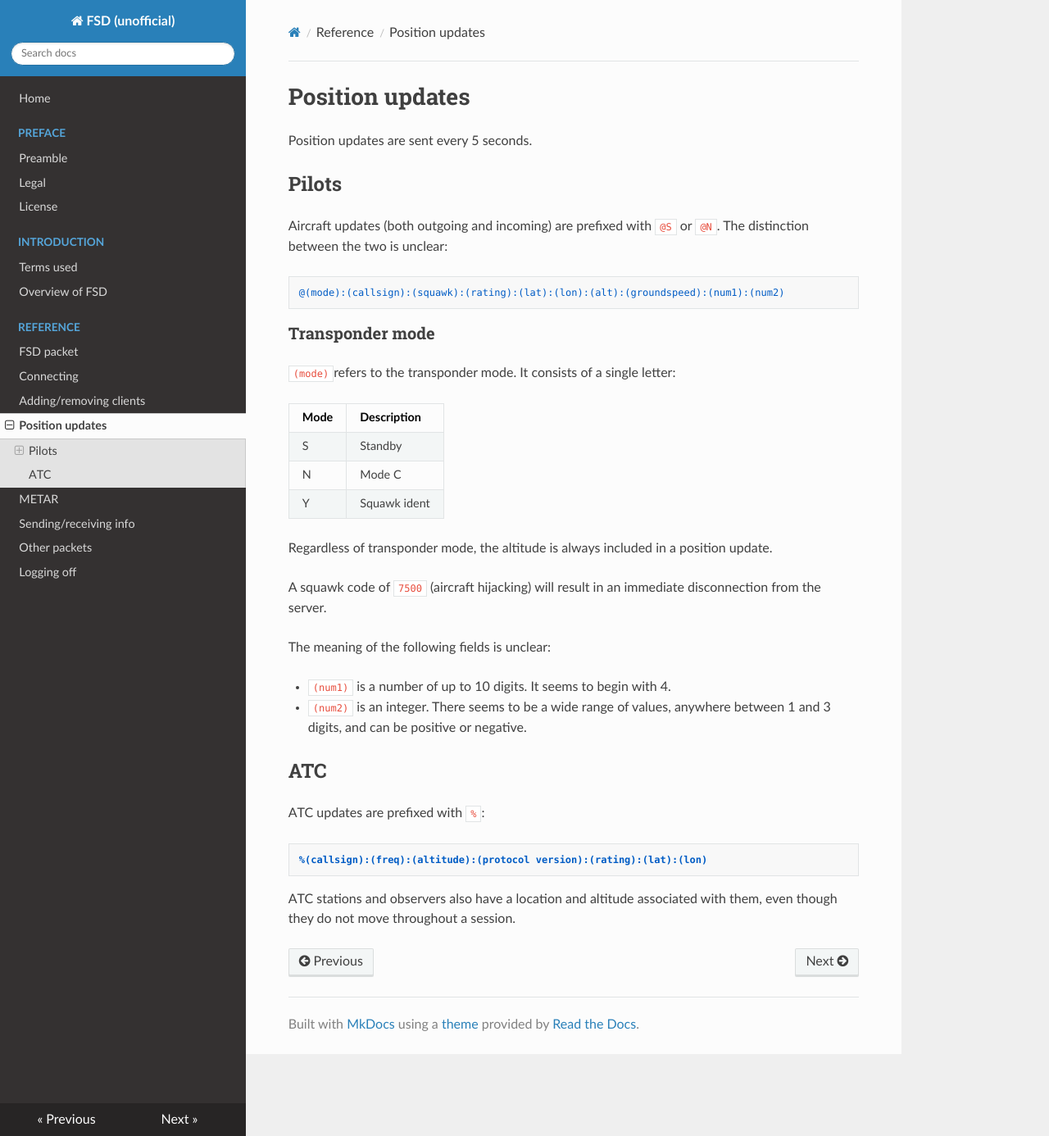
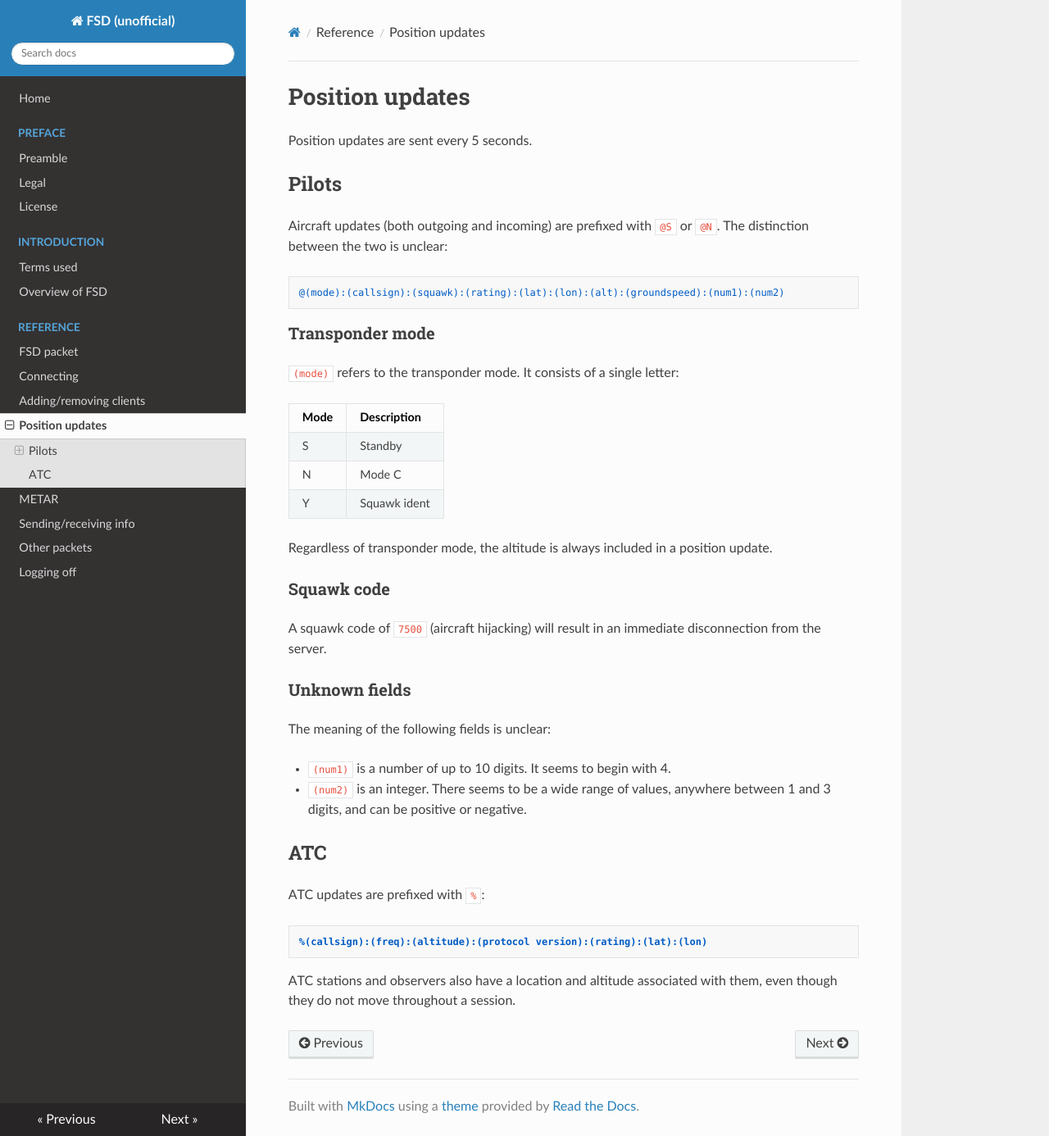
Before and after one commit to norrisng/fsd-doc, an MkDocs documentation site: the page built from docs/api/pos.md, in a window 1280 px wide and 1386 px high. Shown: the whole window at 82% size. Built offline with MkDocs 1.6.1, drawn with Linux system fonts in a browser that asks for light colours; nearby versions of some CDN libraries; old or Windows-style settings are respelled for this version of MkDocs.

Commit message:
Subheadings for pilot updates

```diff
--- a/docs/api/pos.md
+++ b/docs/api/pos.md
@@ -14,7 +14,7 @@ Aircraft updates (both outgoing and incoming) are prefixed with `@S` or `@N`. Th
 
 ### Transponder mode ###
 
-`(mode)`refers to the transponder mode. It consists of a single letter:
+`(mode)` refers to the transponder mode. It consists of a single letter:
 
 | Mode | Description  |
 | ---- | ------------ |
@@ -24,7 +24,11 @@ Aircraft updates (both outgoing and incoming) are prefixed with `@S` or `@N`. Th
 
 Regardless of transponder mode, the altitude is always included in a position update.
 
+### Squawk code ###
+
 A squawk code of `7500` (aircraft hijacking) will result in an immediate disconnection from the server.
+
+### Unknown fields ###
 
 The meaning of the following fields is unclear:
 
```
